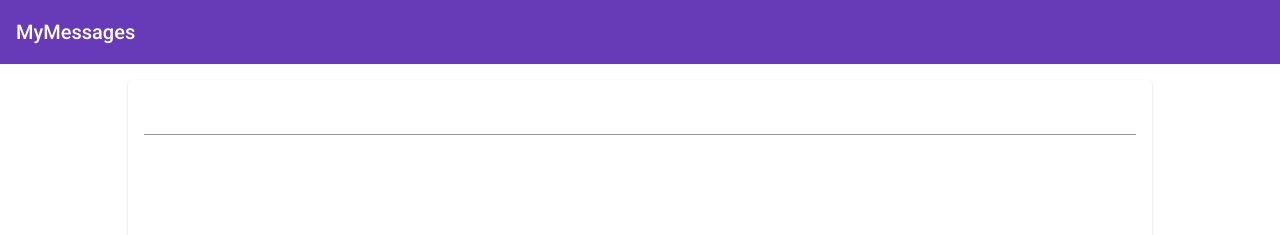
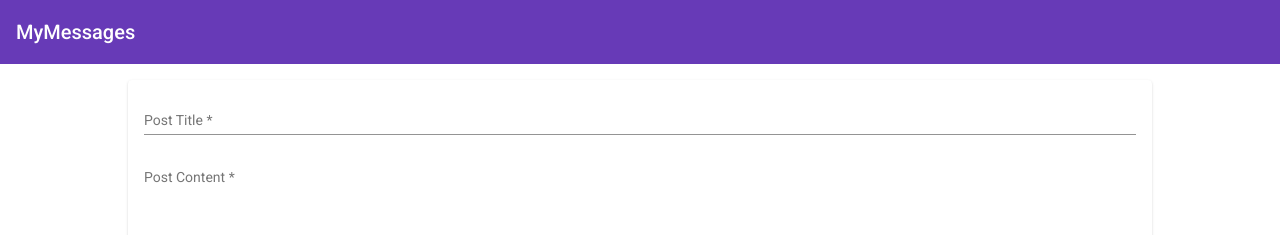
Before and after one commit to Marti-b/MEAN-app, an Angular app: page / in a window 1280 px wide. Shown: the top 235 px of the page. Built offline with nearby package versions, Linux system fonts and the light colour scheme.

Commit message:
Adding edit, delete button to our form

```diff
--- a/src/app/posts/post-create/post-create.component.html
+++ b/src/app/posts/post-create/post-create.component.html
@@ -6,6 +6,7 @@
       name="enteredTitle"
       ngModel
       required
+      placeholder="Post Title"
       #title="ngModel">
       <mat-error *ngIf="title.invalid">Please enter the post tittle.</mat-error>
     </mat-form-field>
@@ -15,7 +16,8 @@
       name="enteredContent"
       required
       ngModel
-      #content="ngModel">
+      #content="ngModel"
+      placeholder="Post Content">
         <mat-error *ngIf="content.invalid">Please enter the post content.</mat-error>
       </textarea>
     </mat-form-field>
--- a/src/app/posts/post-create/post-create.component.ts
+++ b/src/app/posts/post-create/post-create.component.ts
@@ -21,7 +21,8 @@
     if (form.invalid) {
       return;
     }
-    this.postService.addPost(form.value.title, form.value.content)
+    this.postService.addPost(form.value.title, form.value.content);
+    form.resetForm();
 
   }
 }
--- a/src/app/posts/post-list/post-list.component.html
+++ b/src/app/posts/post-list/post-list.component.html
@@ -4,6 +4,10 @@
       {{post.title}}
     </mat-expansion-panel-header>
     <p>{{post.content}}</p>
+    <mat-action-row>
+      <button mat-button color="primary">EDIT</button>
+      <button mat-button color="warn">DELETE</button>
+    </mat-action-row>
   </mat-expansion-panel>
 </mat-accordion>
 <p class="info-text mat-body-1" *ngIf="posts.length <= 0">No posts added yet</p>
--- a/src/app/posts/posts.service.ts
+++ b/src/app/posts/posts.service.ts
@@ -17,7 +17,7 @@
   }
 
   addPost(title: string, content: string) {
-    const post: Post = { title, content };
+    const post: Post = {title: title, content: content };
     this.posts.push(post);
     this.postUpdated.next([...this.posts]);
   }
```
